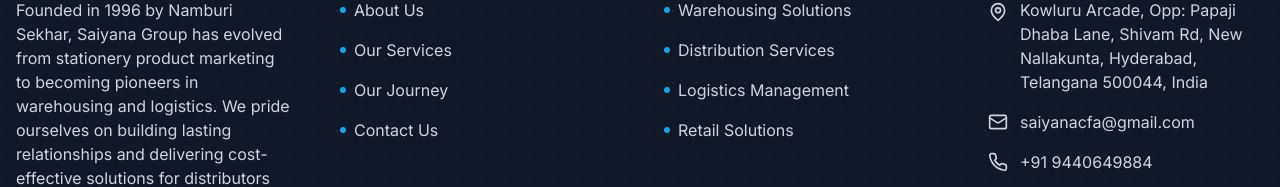
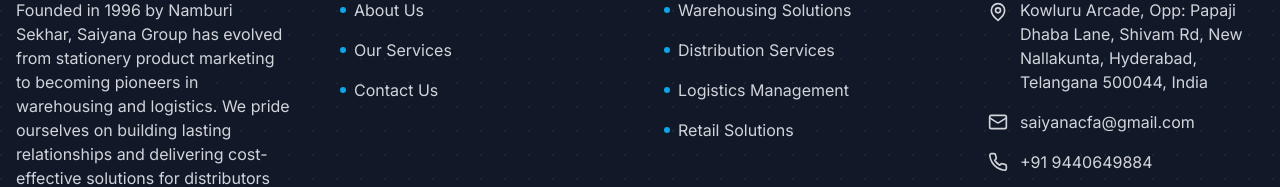
Before and after one commit to Abhinav-Kotta/saiyana-warehouse, a Next.js app in the folder logistics-website/: page / in a window 1280 px wide. Shown: the part 3636-3823 px from the top of the page. Built offline with nearby package versions, Linux system fonts and the light colour scheme.

Commit message:
fixed footer

```diff
--- a/logistics-website/src/components/layout/Footer.tsx
+++ b/logistics-website/src/components/layout/Footer.tsx
@@ -60,12 +60,6 @@ export default function Footer() {
                   <Link href="/services" className="text-gray-300 hover:text-primary-400 flex items-center gap-2 group">
                     <span className="w-1.5 h-1.5 bg-primary-500 rounded-full group-hover:w-2 transition-all" />
                     Our Services
-                  </Link>
-                </li>
-                <li>
-                  <Link href="/history" className="text-gray-300 hover:text-primary-400 flex items-center gap-2 group">
-                    <span className="w-1.5 h-1.5 bg-primary-500 rounded-full group-hover:w-2 transition-all" />
-                    Our Journey
                   </Link>
                 </li>
                 <li>
```
